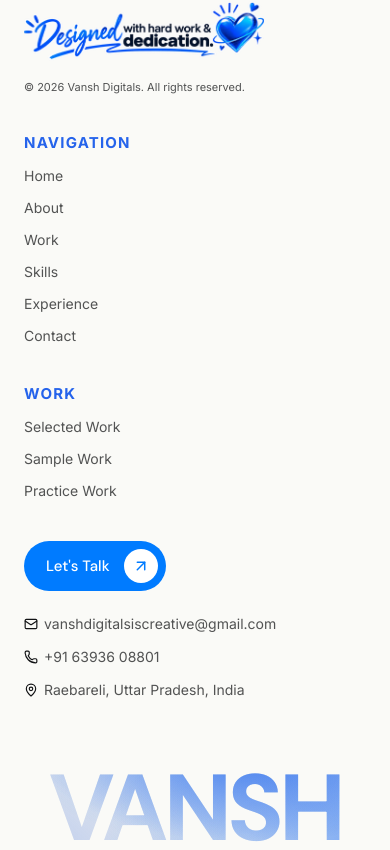
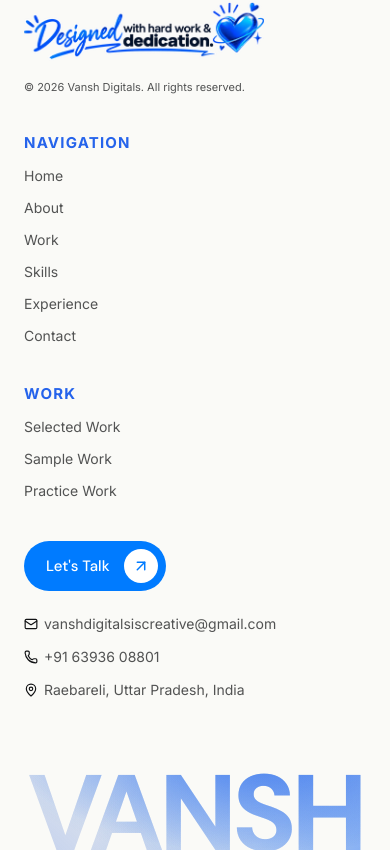
Before and after one commit to vanshdigitals/Portfolio, a React (Vite) app: page / in a window 390 px wide. Shown: the part 7475-8325 px from the top of the page. Built offline with nearby package versions, Linux system fonts and the light colour scheme.

Commit message:
Enhance mobile footer watermark to occupy full width and bottom edge

```diff
--- a/src/components/Footer.jsx
+++ b/src/components/Footer.jsx
@@ -216,7 +216,7 @@ export default function Footer() {
         style={{ height: 'clamp(150px, 25vw, 600px)' }}
       >
         <div
-          className="relative w-full select-none flex justify-center items-end px-[10px] translate-y-0 md:translate-y-[115px]"
+          className="relative w-full select-none flex justify-center items-end px-0 md:px-[10px] translate-y-[8%] md:translate-y-[115px]"
           aria-hidden="true"
         >
         <div
@@ -226,14 +226,14 @@ export default function Footer() {
           {/* Base Layer */}
           <div
             ref={baseTextRef}
-            className="font-heading font-[800] tracking-tighter whitespace-nowrap text-[#111214]/[0.04] dark:text-white/[0.05] text-[24vw] md:text-[clamp(200px,34vw,850px)]"
+            className="font-heading font-[800] tracking-tighter whitespace-nowrap text-[#111214]/[0.04] dark:text-white/[0.05] text-[27.5vw] md:text-[clamp(200px,34vw,850px)]"
           >
             VANSH
           </div>
 
           {/* Light Mode Fluid Ink Layer (Blue) */}
           <div
-            className="absolute inset-0 font-heading font-[800] tracking-tighter whitespace-nowrap text-transparent bg-clip-text pointer-events-none dark:hidden animate-ink-fluid text-[24vw] md:text-[clamp(200px,34vw,850px)]"
+            className="absolute inset-0 font-heading font-[800] tracking-tighter whitespace-nowrap text-transparent bg-clip-text pointer-events-none dark:hidden animate-ink-fluid text-[27.5vw] md:text-[clamp(200px,34vw,850px)]"
             style={{
               backgroundSize: '250% 250%, 300% 300%, 200% 200%, 350% 350%',
               backgroundImage: `
@@ -249,7 +249,7 @@ export default function Footer() {
 
           {/* Dark Mode Fluid Ink Layer (Yellow) */}
           <div
-            className="absolute inset-0 font-heading font-[800] tracking-tighter whitespace-nowrap text-transparent bg-clip-text pointer-events-none hidden dark:block animate-ink-fluid text-[24vw] md:text-[clamp(200px,34vw,850px)]"
+            className="absolute inset-0 font-heading font-[800] tracking-tighter whitespace-nowrap text-transparent bg-clip-text pointer-events-none hidden dark:block animate-ink-fluid text-[27.5vw] md:text-[clamp(200px,34vw,850px)]"
             style={{
               backgroundSize: '250% 250%, 300% 300%, 200% 200%, 350% 350%',
               backgroundImage: `
```
